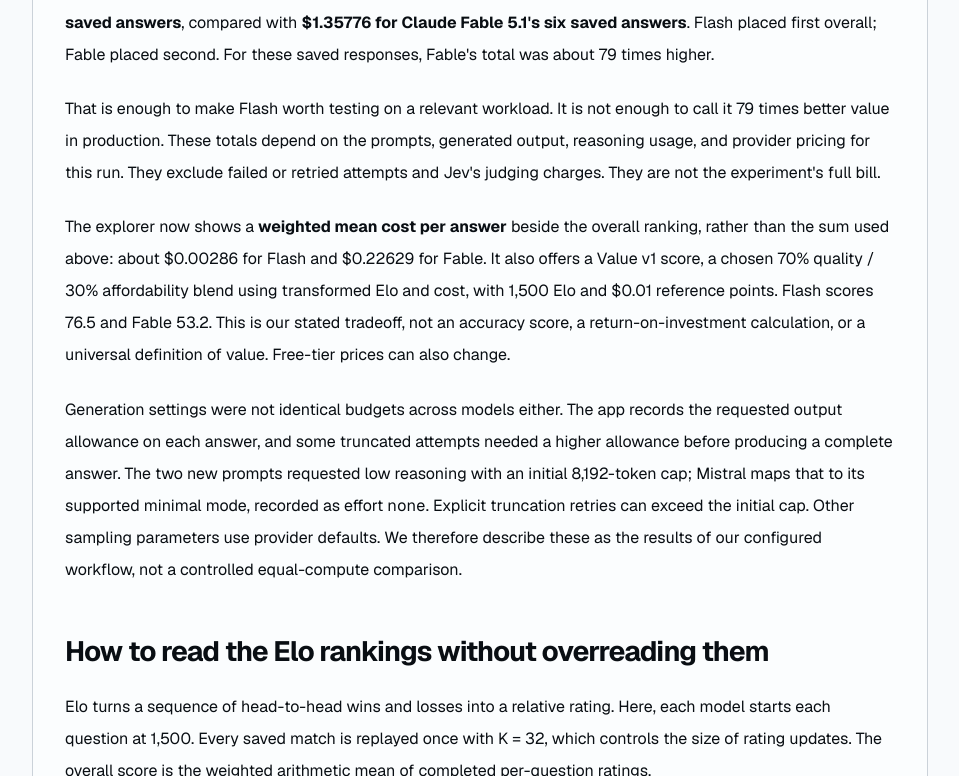
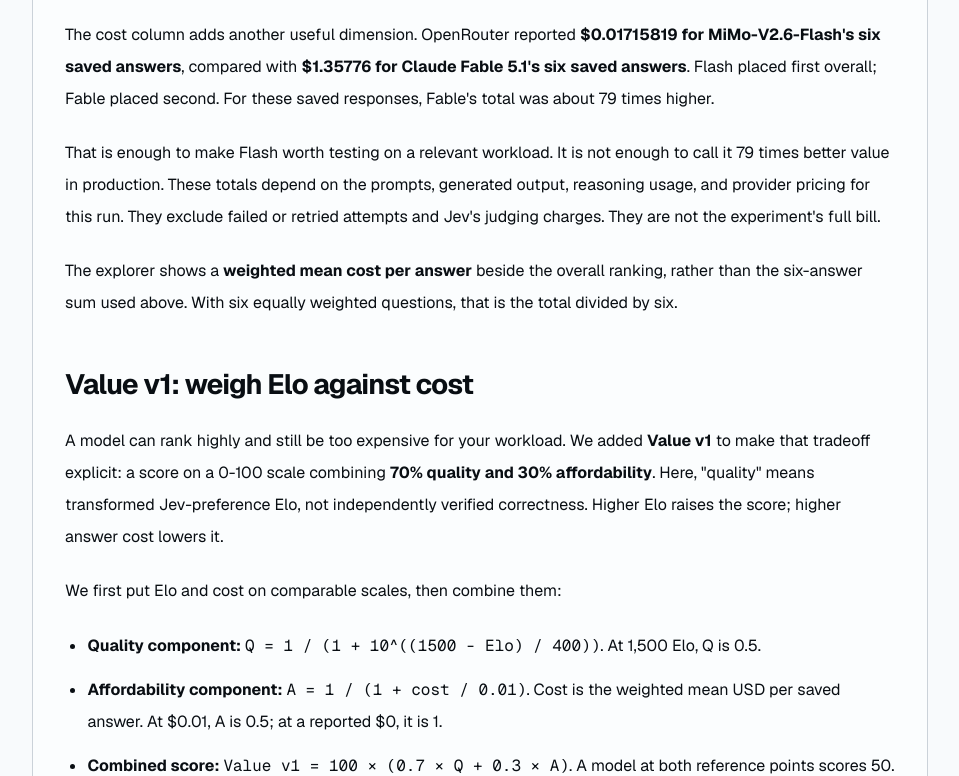
Before and after one commit to LVTD-LLC/lvtd-site, a Django app: template website/templates/website/articles/jev_ai_model_benchmark.html in a window 1280 px wide. Shown: the part 5724-6500 px from the top of the page, without its empty margins (160-1119 px from the left). Run offline with Django 5.2, Linux system fonts and the light colour scheme; the template is opened without the code that fills it, so the values that code supplies are empty; style sheets or scripts are compiled from the project's sources.

Commit message:
Explain Jev value scoring and reader tradeoffs (#31)
Co-authored-by: Scribe <scribe@gregagi.com>

```diff
--- a/website/templates/website/articles/jev_ai_model_benchmark.html
+++ b/website/templates/website/articles/jev_ai_model_benchmark.html
@@ -22,7 +22,7 @@
   <dl><div><dt>Models</dt><dd>29</dd></div><div><dt>Questions</dt><dd>6</dd></div><div><dt>Saved answers</dt><dd>174</dd></div><div><dt>Pairs judged</dt><dd>2,436</dd></div></dl>
   <p>All answers and comparisons complete. Latest judgment: 17:58 UTC. This update replaces the original four-question snapshot. Figures below describe this snapshot; the <a href="{% url 'jev-benchmark' %}">live leaderboard</a> can change.</p>
 </aside>
-<nav class="jev-toc" aria-label="In this article"><strong>In this article</strong><ul><li><a href="#setup">How we built the benchmark</a></li><li><a href="#results">What stood out</a></li><li><a href="#costs">What the answers cost</a></li><li><a href="#limits">How to read the rankings</a></li></ul></nav>
+<nav class="jev-toc" aria-label="In this article"><strong>In this article</strong><ul><li><a href="#setup">How we built the benchmark</a></li><li><a href="#results">What stood out</a></li><li><a href="#costs">What the answers cost</a></li><li><a href="#value">Balancing Elo and cost</a></li><li><a href="#limits">How to read the rankings</a></li></ul></nav>
 <h2 id="setup">How we used Jev to benchmark AI models</h2>
 <p>The original idea was small: ten models, three questions, and one comparison for every pair of answers. The completed run now includes 29 models and six questions: the original writing, programming, mathematics, and personal-advice prompts, plus two practical workplace tasks.</p>
 <p>We chose tasks with enough constraints to make a polished but incomplete answer distinguishable from a useful one. Each question has its own rubric, so the judge gets more guidance than "pick whichever sounds better."</p>
@@ -69,7 +69,32 @@
 <h2 id="costs">The cheaper answers were worth a closer look</h2>
 <p>The cost column adds another useful dimension. OpenRouter reported <strong>$0.01715819 for MiMo-V2.6-Flash's six saved answers</strong>, compared with <strong>$1.35776 for Claude Fable 5.1's six saved answers</strong>. Flash placed first overall; Fable placed second. For these saved responses, Fable's total was about 79 times higher.</p>
 <p>That is enough to make Flash worth testing on a relevant workload. It is not enough to call it 79 times better value in production. These totals depend on the prompts, generated output, reasoning usage, and provider pricing for this run. They exclude failed or retried attempts and Jev's judging charges. They are not the experiment's full bill.</p>
-<p>The explorer now shows a <strong>weighted mean cost per answer</strong> beside the overall ranking, rather than the sum used above: about $0.00286 for Flash and $0.22629 for Fable. It also offers a Value v1 score, a chosen 70% quality / 30% affordability blend using transformed Elo and cost, with 1,500 Elo and $0.01 reference points. Flash scores 76.5 and Fable 53.2. This is our stated tradeoff, not an accuracy score, a return-on-investment calculation, or a universal definition of value. Free-tier prices can also change.</p>
+<p>The explorer shows a <strong>weighted mean cost per answer</strong> beside the overall ranking, rather than the six-answer sum used above. With six equally weighted questions, that is the total divided by six.</p>
+<h2 id="value">Value v1: weigh Elo against cost</h2>
+<p>A model can rank highly and still be too expensive for your workload. We added <strong>Value v1</strong> to make that tradeoff explicit: a score on a 0-100 scale combining <strong>70% quality and 30% affordability</strong>. Here, "quality" means transformed Jev-preference Elo, not independently verified correctness. Higher Elo raises the score; higher answer cost lowers it.</p>
+<p>We first put Elo and cost on comparable scales, then combine them:</p>
+<ul>
+<li><strong>Quality component:</strong> <code>Q = 1 / (1 + 10^((1500 - Elo) / 400))</code>. At 1,500 Elo, Q is 0.5.</li>
+<li><strong>Affordability component:</strong> <code>A = 1 / (1 + cost / 0.01)</code>. Cost is the weighted mean USD per saved answer. At $0.01, A is 0.5; at a reported $0, it is 1.</li>
+<li><strong>Combined score:</strong> <code>Value v1 = 100 &times; (0.7 &times; Q + 0.3 &times; A)</code>. A model at both reference points scores 50.</li>
+</ul>
+<p>The table keeps the inputs visible so you can disagree with the weighting. These are four illustrative models from the same September 28 snapshot, not the top four by value. Scores use unrounded inputs; displayed figures are rounded.</p>
+<div class="jev-table-wrap" tabindex="0" role="region" aria-label="Selected models: Elo, cost and Value v1">
+<table><caption>Selected models: preference, cost, and the resulting tradeoff</caption><thead><tr><th scope="col">Model</th><th scope="col">Elo</th><th scope="col">USD / answer</th><th scope="col">Value v1</th></tr></thead><tbody>
+<tr><th scope="row">MiMo-V2.6-Flash</th><td>1,699.3</td><td>$0.00286</td><td>76.5</td></tr>
+<tr><th scope="row">Muse Spark 1.3 Contributor</th><td>1,587.6</td><td>$0.00116</td><td>70.5</td></tr>
+<tr><th scope="row">MiMo V2.6 Pro</th><td>1,681.2</td><td>$0.01055</td><td>66.4</td></tr>
+<tr><th scope="row">Claude Fable 5.1</th><td>1,682.8</td><td>$0.22629</td><td>53.2</td></tr>
+</tbody></table></div>
+<p>Muse Spark illustrates why this differs from sorting by Elo alone: its lower saved-answer cost lifts its Value v1 score above MiMo Pro and Fable despite a lower preference rating. That is the formula expressing our chosen tradeoff, not evidence that Muse is the better model for every job.</p>
+<h3>Use the score as a shortlist, not a verdict</h3>
+<ul>
+<li><strong>If answer quality matters most:</strong> start with Elo for the task closest to yours, then inspect and validate the answers. A cost saving is irrelevant if the output fails your requirements.</li>
+<li><strong>If you have a strict budget:</strong> compare cost among models whose answers meet your needs. The overall average can hide a more expensive task.</li>
+<li><strong>If you want our default balance:</strong> sort the <a href="{% url 'jev-benchmark' %}">live explorer</a> by Value v1 and inspect its cost-versus-Elo plot. Both original inputs remain visible.</li>
+<li><strong>If you prefer different weights:</strong> download the <a href="{% url 'jev-data' %}">JSON data</a> and recalculate <code>100 &times; (w &times; Q + (1 - w) &times; A)</code>, choosing w between 0 and 1. For example, w = 0.9 gives quality 90% and affordability 10%. The published Value v1 stays fixed at 70/30; this is your own alternative, not a setting in the explorer.</li>
+</ul>
+<p>Only complete results with known saved-answer costs receive a score; missing cost is not treated as free. Reported free-tier prices may be temporary. Costs still exclude retries and judge charges, and the score does not measure latency, reliability, accuracy, or return on investment. The weights and reference points are explicit choices, not a universal definition of value. The <a href="{% url 'jev-methodology' %}">methodology</a> documents them so you can reproduce or replace the calculation.</p>
 <p>Generation settings were not identical budgets across models either. The app records the requested output allowance on each answer, and some truncated attempts needed a higher allowance before producing a complete answer. The two new prompts requested low reasoning with an initial 8,192-token cap; Mistral maps that to its supported minimal mode, recorded as effort <code>none</code>. Explicit truncation retries can exceed the initial cap. Other sampling parameters use provider defaults. We therefore describe these as the results of our configured workflow, not a controlled equal-compute comparison.</p>
 <h2 id="limits">How to read the Elo rankings without overreading them</h2>
 <p>Elo turns a sequence of head-to-head wins and losses into a relative rating. Here, each model starts each question at 1,500. Every saved match is replayed once with K = 32, which controls the size of rating updates. The overall score is the weighted arithmetic mean of completed per-question ratings.</p>
```
Also changed, not shown: CHANGELOG.md.
